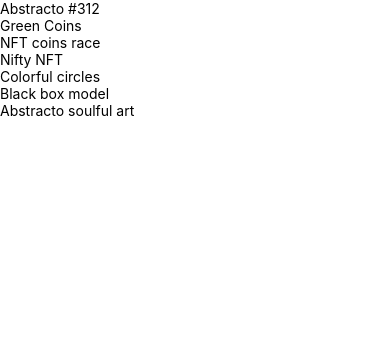
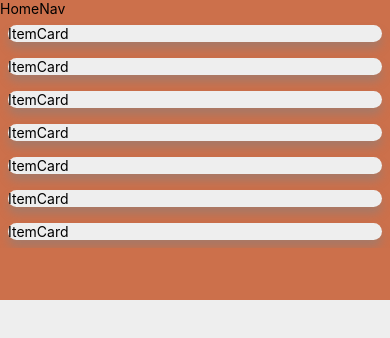
Before and after one commit to JoelDeonDsouza/Blind-Times, a React Native app: screen /Home in a window 390 px wide. Shown: the top 338 px of the page. Built offline with nearby package versions, Linux system fonts and the light colour scheme.

Commit message:
Container added to the homePage

```diff
--- a/Components/ItemCard.js
+++ b/Components/ItemCard.js
@@ -1,9 +1,21 @@
 import React from "react";
-import { View, Text } from "react-native";
+import { View, Image, Text } from "react-native";
+import { useNavigation } from "@react-navigation/native";
+import { COLORS, SIZES, SHADOWS, assets } from "../Constant";
 
-const ItemCard = () => {
+const ItemCard = ({ data }) => {
+  const navigation = useNavigation();
+
   return (
-    <View>
+    <View
+      style={{
+        backgroundColor: COLORS.white,
+        borderRadius: SIZES.font,
+        marginBottom: SIZES.extraLarge,
+        margin: SIZES.base,
+        ...SHADOWS.dark,
+      }}
+    >
       <Text>ItemCard</Text>
     </View>
   );
--- a/Constant/theme.js
+++ b/Constant/theme.js
@@ -2,7 +2,7 @@
   primary: "#CC704B",
   secondary: "#4D626C",
 
-  white: "#FFF",
+  white: "#EEEEEE",
   gray: "#74858C",
 };
 
--- a/Screens/Home.js
+++ b/Screens/Home.js
@@ -11,8 +11,24 @@
         <View style={{ zIndex: 0 }}>
           <FlatList
             data={NFTData}
-            renderItem={({ item }) => <Text>{item.name}</Text>}
+            renderItem={({ item }) => <ItemCard data={item} />}
+            keyExtractor={(item) => item.id}
+            showsVerticalScrollIndicator={false}
+            ListHeaderComponent={<HomeNav />}
           />
+        </View>
+        <View
+          style={{
+            position: "absolute",
+            top: 0,
+            bottom: 0,
+            right: 0,
+            left: 0,
+            zIndex: -1,
+          }}
+        >
+          <View style={{ height: 300, backgroundColor: COLORS.primary }} />
+          <View style={{ flex: 1, backgroundColor: COLORS.white }} />
         </View>
       </View>
     </SafeAreaView>
```
